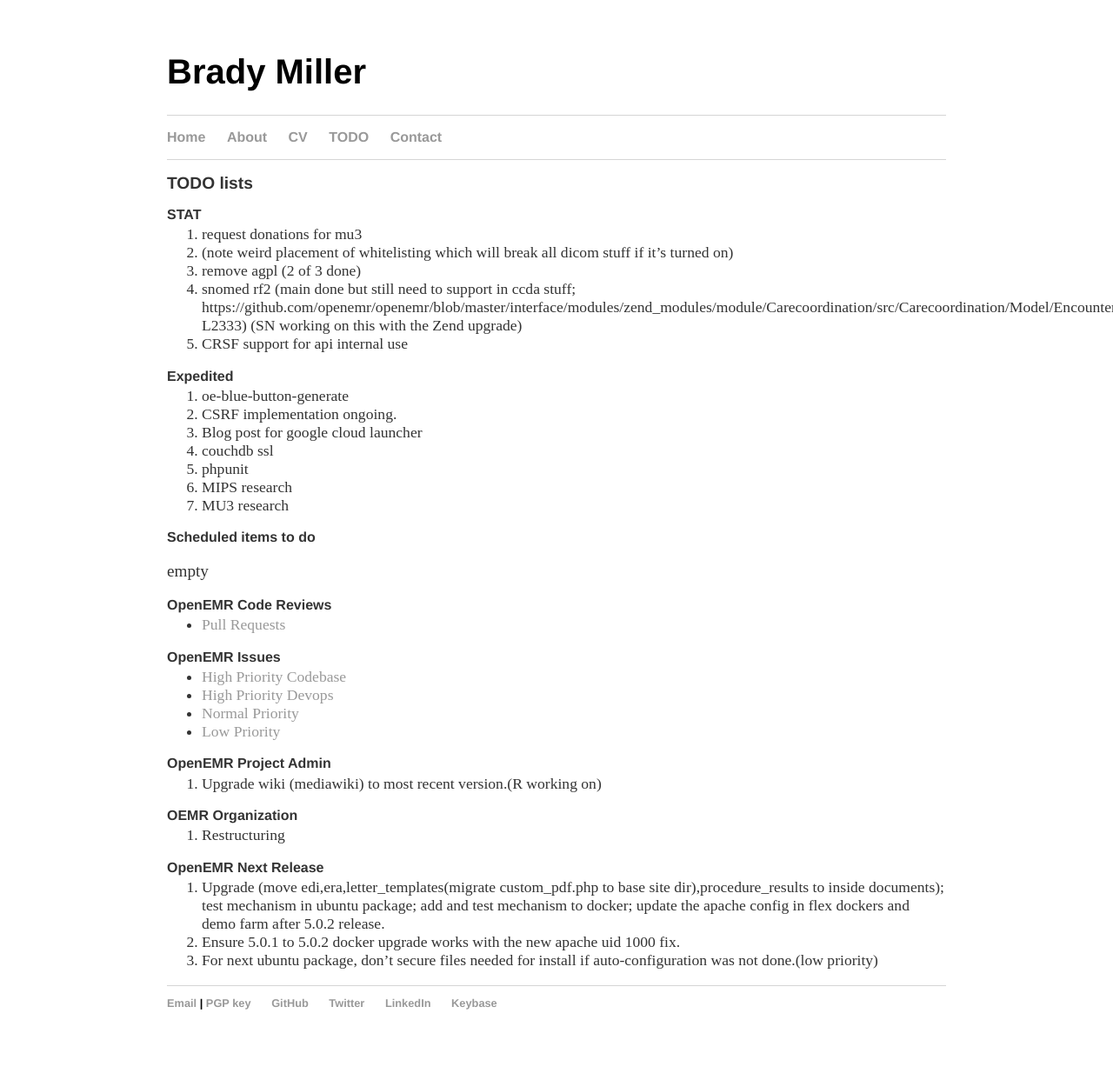
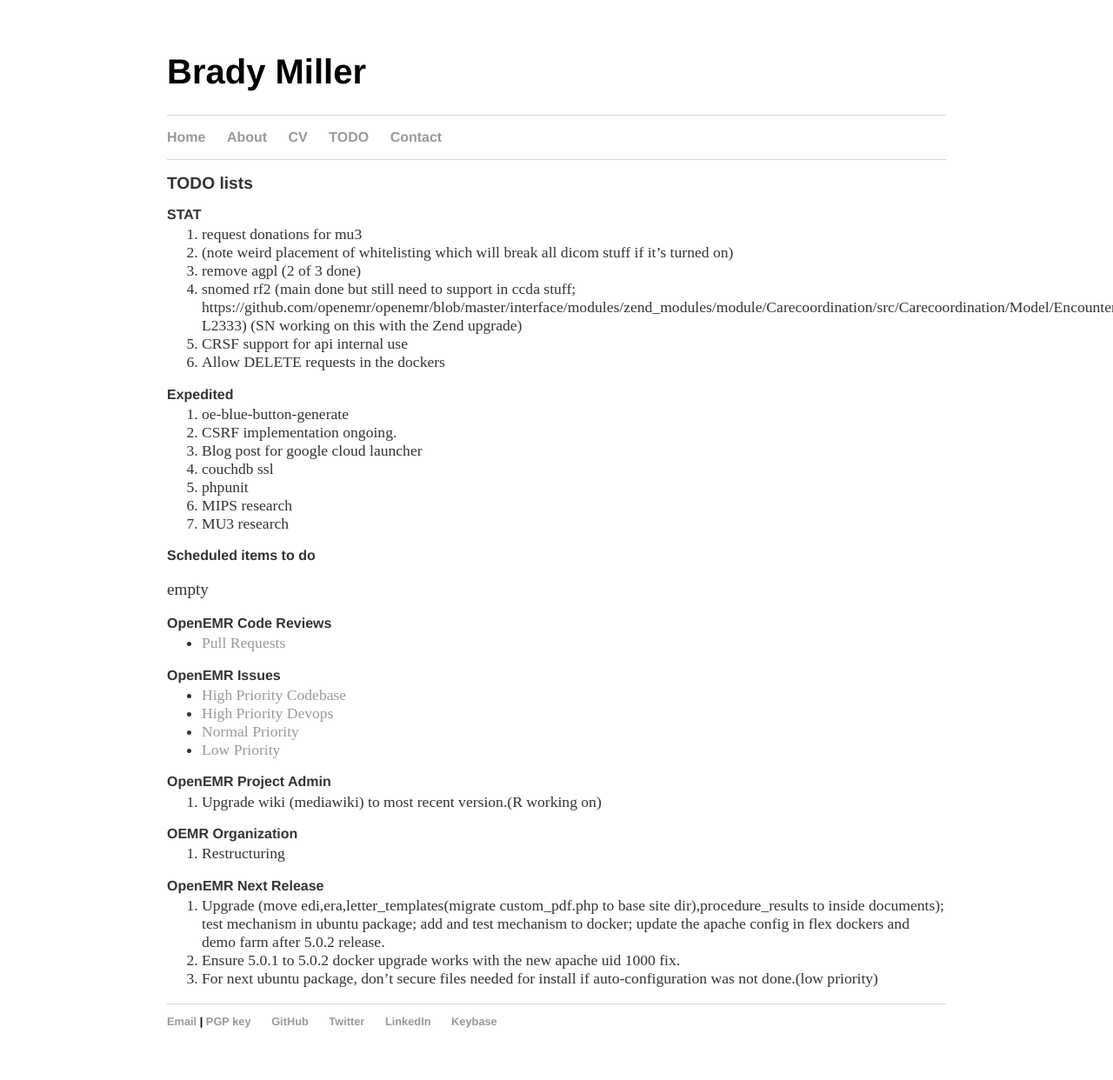
Before and after one commit to bradymiller/bradymiller.github.io, a Jekyll site: the page built from todo/index.md, in a window 1280 px wide. Shown: the whole page at 87% size. Built offline with Jekyll 4.4.1, drawn with Linux system fonts in a browser that asks for light colours; our own code applies the rules of GitHub Pages for plain Markdown files; before the commit the page ends 1221 px from its top, so only the background shows below that.

Commit message:
Update index.md

```diff
--- a/todo/index.md
+++ b/todo/index.md
@@ -9,6 +9,7 @@ layout: default
 1. remove agpl (2 of 3 done)
 1. snomed rf2 (main done but still need to support in ccda stuff; https://github.com/openemr/openemr/blob/master/interface/modules/zend_modules/module/Carecoordination/src/Carecoordination/Model/EncounterccdadispatchTable.php#L2316-L2333) (SN working on this with the Zend upgrade)
 1. CRSF support for api internal use
+1. Allow DELETE requests in the dockers
 
 ### Expedited
 1. oe-blue-button-generate
```
